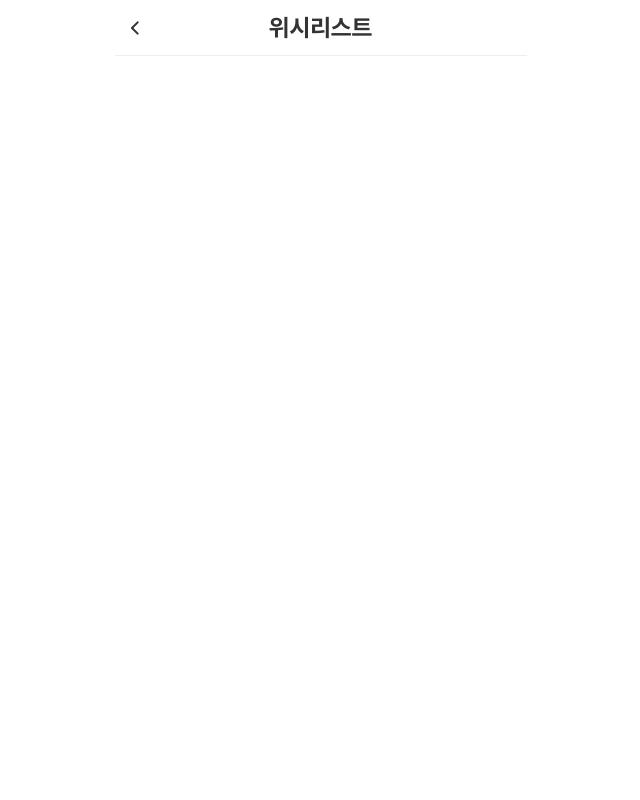
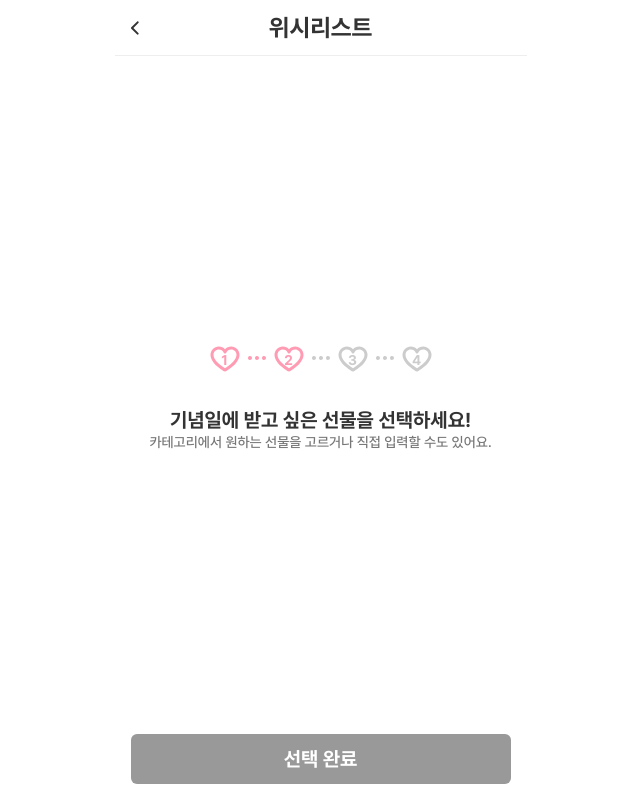
Before and after one commit to LoFin-official/LoFin-FE, a Next.js app: page /account/WishForm in a window 1280 px wide. Shown: the whole page, without its empty margins (312-952 px from the left). Built offline with nearby package versions, Linux system fonts and the light colour scheme.

Commit message:
📝 Update : 위시리스트 선택 페이지 임시 마크업

```diff
--- a/src/pages/account/WishForm.tsx
+++ b/src/pages/account/WishForm.tsx
@@ -1,8 +1,37 @@
+import { ProgressIcon, ProgressingIcon } from '@/assets/icons/SvgIcon';
+import Button from '@/components/shared/Button';
 import Header from '@/components/shared/Header';
-import React, { ReactNode } from 'react';
+import React, { ReactNode, useState } from 'react';
 
 export default function WishForm() {
-  return;
+  const [currentStep, setCurrentStep] = useState(1);
+
+  const steps = ['1', '2', '3', '4'];
+  return (
+    <>
+      <div className='flex flex-col min-h-[calc(100vh-56px)] justify-between'>
+        <div className='flex flex-1 items-center justify-center'>
+          <div className='flex flex-col gap-8 items-center'>
+            <div className='flex flex-row gap-1 items-center'>
+              {steps.map((step, index) => (
+                <div key={index} className='flex items-center gap-1'>
+                  <ProgressIcon text={step} active={index <= currentStep} />
+                  {index < steps.length - 1 && <ProgressingIcon active={index < currentStep} />}
+                </div>
+              ))}
+            </div>
+            <div className='flex flex-col gap-0.5 w-[380px] text-center'>
+              <span className='h-6 text-[#333333] text-xl font-bold'>기념일에 받고 싶은 선물을 선택하세요!</span>
+              <span className='h-4 text-[#767676]'>카테고리에서 원하는 선물을 고르거나 직접 입력할 수도 있어요.</span>
+            </div>
+          </div>
+        </div>
+        <Button isComplete={false} className='mb-4'>
+          선택 완료
+        </Button>
+      </div>
+    </>
+  );
 }
 
 WishForm.getLayout = (page: ReactNode) => {
```
